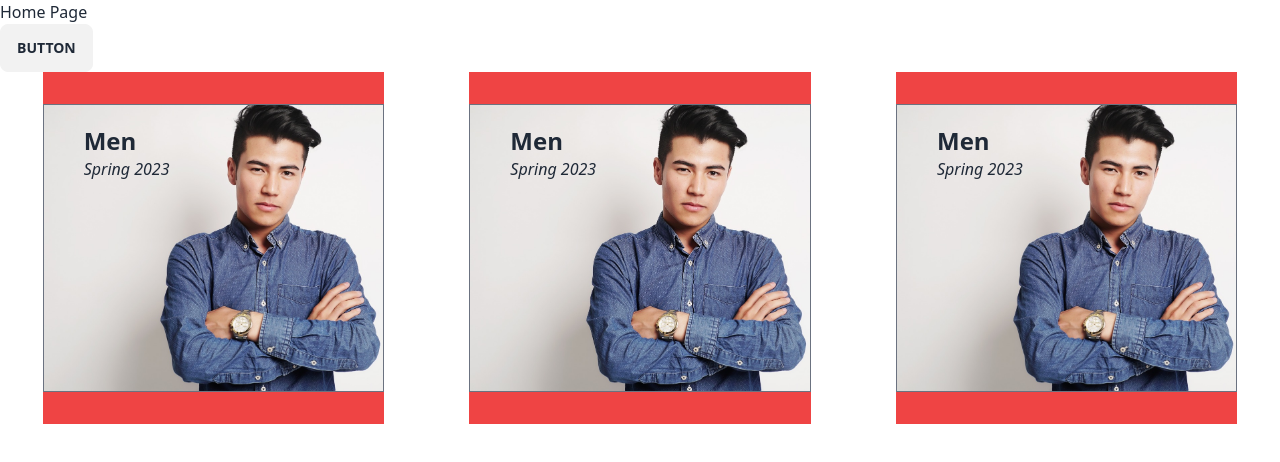
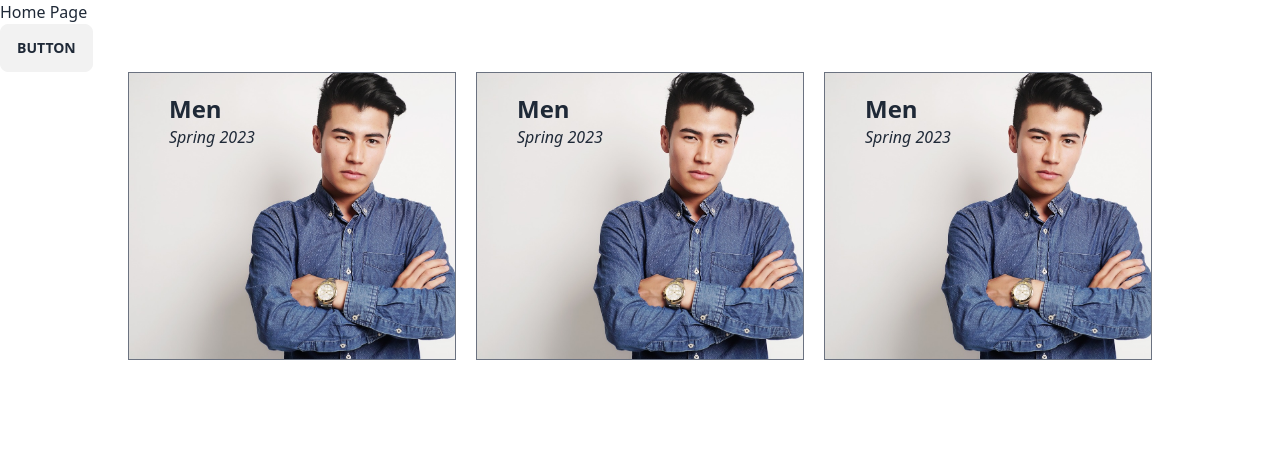
Before and after one commit to TheangDyna/wct-online-shop, a React (Create React App) app: page / in a window 1280 px wide. Shown: the top 462 px of the page. Built offline with nearby package versions, Linux system fonts and the light colour scheme.

Commit message:
Category Card

```diff
--- a/src/components/CategoryCard.js
+++ b/src/components/CategoryCard.js
@@ -4,10 +4,10 @@ import model2 from "../assets/model2.jpg";
 function CategoryCard() {
   const card = [1, 2, 3];
   return (
-    <div className="grid grid-cols-1 md:grid-cols-2 xl:grid-cols-3">
+    <div className="grid grid-cols-1 md:grid-cols-2 xl:grid-cols-3 w-4/5 m-auto gap-x-5 gap-y-5 ">
       {card.map(() => (
-        <div className="bg-red-500  flex  w-4/5 m-auto ">
-          <div className=" w-96 h-72 relative mt-8 mb-8 group border border-gray-500">
+        <div className="flex justify-center">
+          <div className=" w-[25rem] h-72 flex  relative  group border border-gray-500">
             <img
               className=" w-full h-full object-cover object-left"
               src={model2}
@@ -25,7 +25,7 @@ function CategoryCard() {
               <hr className=" h-1 bg-black group-hover:bg-white transition ease-in-out delay-100 group-hover:-translate-px-5 group-hover:scale-110 duration-1000"></hr>
             </div>
           </div>
-        </div>
+          </div>
       ))}
     </div>
   );
```
